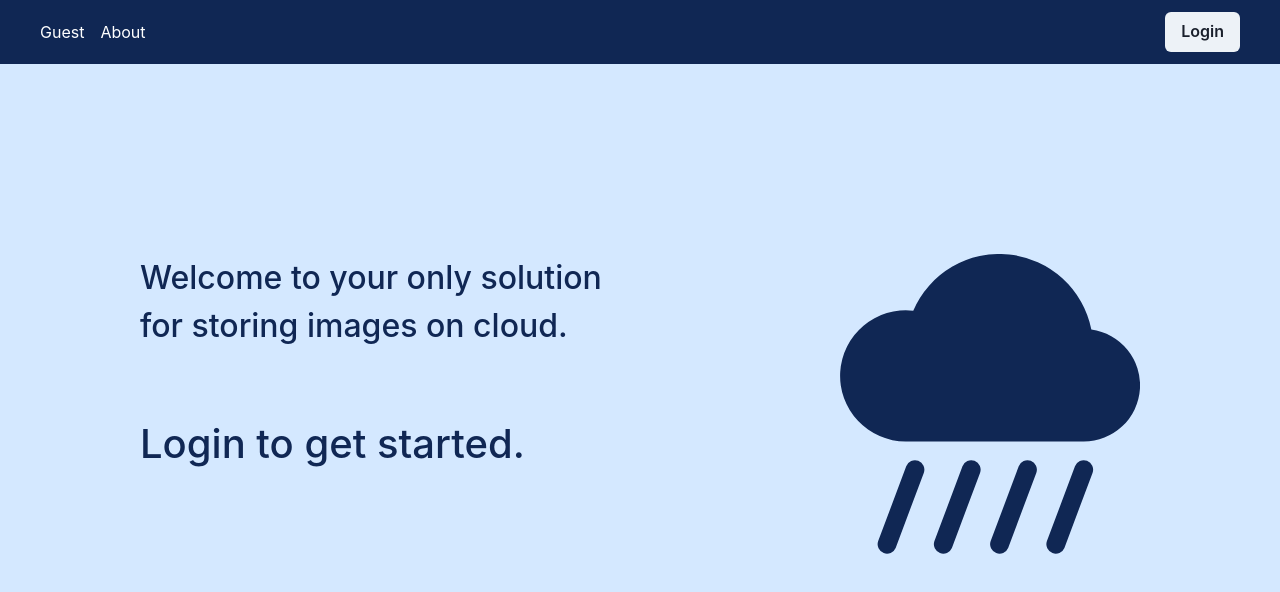
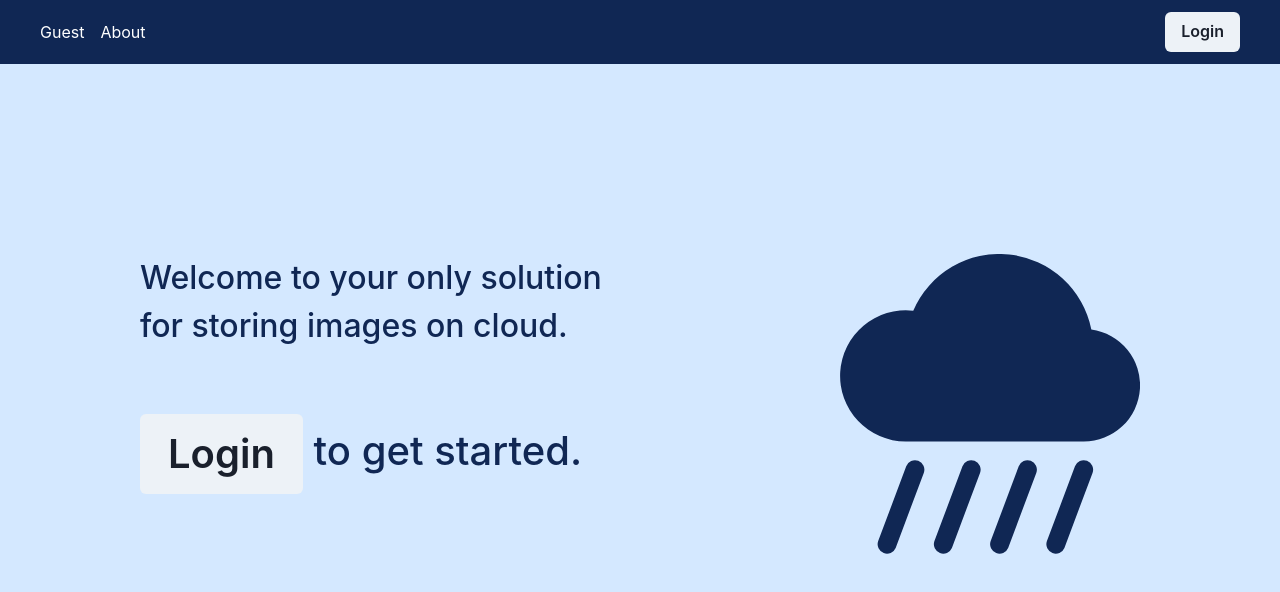
Before and after one commit to raghavluthra10/image-uploader-api, a React (Vite) app in the folder client/: page / in a window 1280 px wide. Shown: the top 592 px of the page. Built offline with nearby package versions, Linux system fonts and the light colour scheme.

Commit message:
added conditional rendering of CTA on guest page

```diff
--- a/client/src/pages/guest/Guest.tsx
+++ b/client/src/pages/guest/Guest.tsx
@@ -1,7 +1,9 @@
 import { Button } from "@chakra-ui/react";
 import * as React from "react";
 import { BsFillCloudRainHeavyFill } from "react-icons/bs";
+import { Link } from "react-router-dom";
 import styled from "styled-components";
+import If from "../../components/If";
 
 // export interface IAppProps {}
 
@@ -48,6 +50,24 @@ const Welcome = styled.h1`
 `;
 
 export default function App() {
+  const [userAuth, setUserAuth] = React.useState<boolean | null>(null);
+
+  const checkIfUserIsAuthenticated = () => {
+    const regexJwt = /^[A-Za-z0-9-_=]+\.[A-Za-z0-9-_=]+\.?[A-Za-z0-9-_.+/=]*$/;
+
+    // const cookie = Cookies.get("auth");
+    const cookie = window.localStorage.getItem("Authenticate");
+    if (cookie && regexJwt.test(cookie)) {
+      setUserAuth(true);
+    } else {
+      setUserAuth(false);
+    }
+  };
+
+  React.useEffect(() => {
+    checkIfUserIsAuthenticated();
+  }, []);
+
   return (
     <Container>
       <SectionOne>
@@ -56,7 +76,17 @@ export default function App() {
             Welcome to your only solution for storing images on cloud.
           </Welcome>
 
-          <CTA>Login to get started.</CTA>
+          <If condition={!userAuth}>
+            <CTA>
+              <Link to="/login">
+                <Button size="2lg" padding="16px 28px">
+                  Login
+                </Button>
+              </Link>
+              {"  "}
+              to get started.
+            </CTA>
+          </If>
         </LeftSection>
 
         <Cloud>
```
